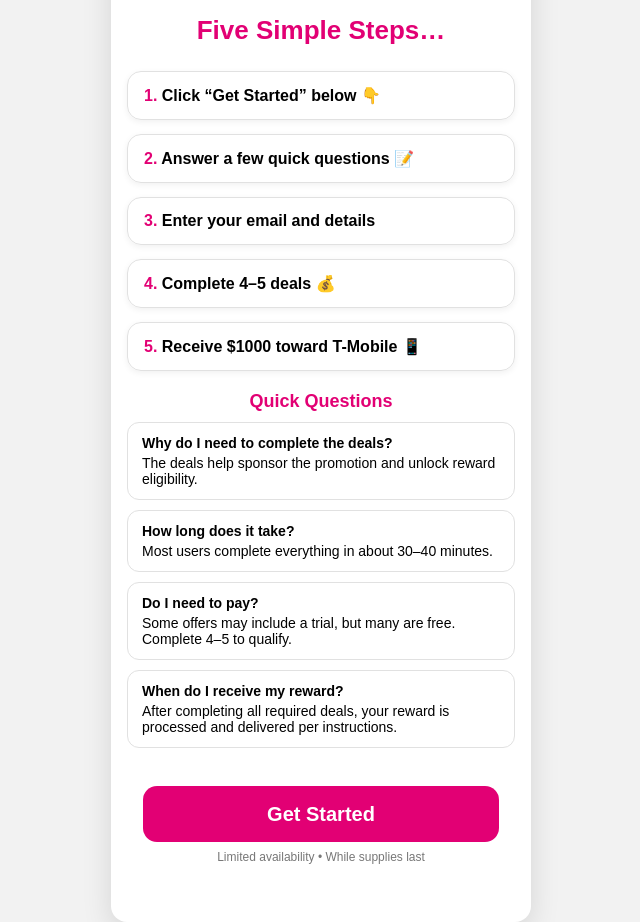
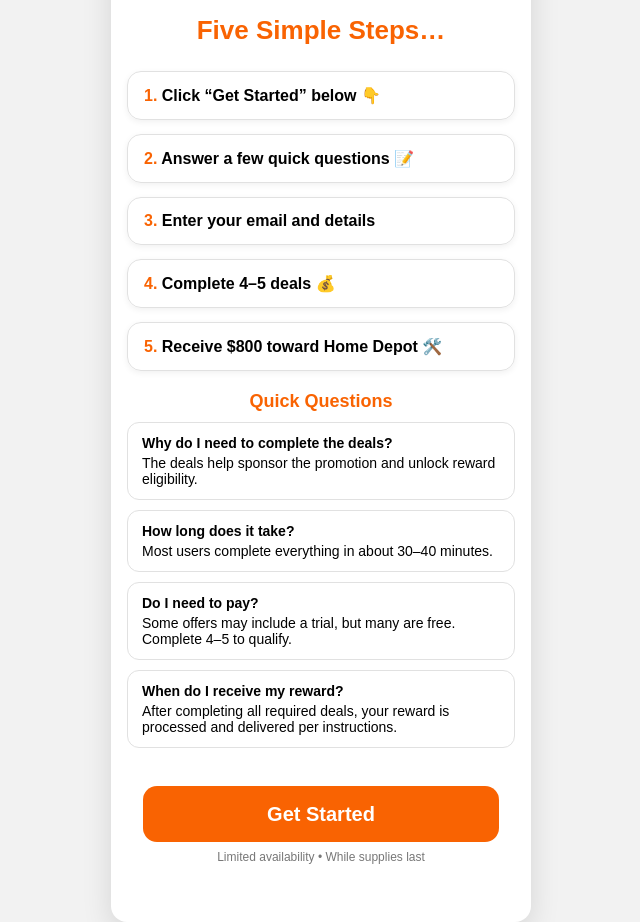
Before and after one commit to jasontdaw-lgtm/realo, a plain HTML site: page index.html in a window 1280 px wide. Shown: the part 85-1007 px from the top of the page, without its empty margins (319-959 px from the left). Drawn offline with Linux system fonts and the light colour scheme.

Commit message:
Update index.html

```diff
--- a/index.html
+++ b/index.html
@@ -3,7 +3,7 @@
 <head>
 <meta charset="UTF-8">
 <meta name="viewport" content="width=device-width, initial-scale=1.0">
-<title>T-Mobile Rewards</title>
+<title>Home Depot Rewards</title>
 
 <style>
 * { box-sizing: border-box; }
@@ -33,7 +33,7 @@
   font-size: 26px;
   font-weight: 800;
   margin: 18px 0 25px;
-  color: #e20074;
+  color: #f96302;
 }
 
 .step {
@@ -48,7 +48,7 @@
 
 .step span {
   font-weight: 800;
-  color: #e20074;
+  color: #f96302;
 }
 
 /* FAQ */
@@ -60,7 +60,7 @@
   font-size: 18px;
   margin-bottom: 10px;
   text-align: center;
-  color: #e20074;
+  color: #f96302;
 }
 
 .faq-item {
@@ -90,7 +90,7 @@
 .cta {
   width: 100%;
   height: 56px;
-  background: #e20074;
+  background: #f96302;
   color: #ffffff;
   border: none;
   border-radius: 14px;
@@ -126,7 +126,7 @@
 <body>
 
 <div class="wrapper">
-  <img src="https://i.ibb.co/7Q6L1sB/tmobile-logo.png" class="logo" alt="T-Mobile">
+  <img src="https://i.ibb.co/JWZc63yN/HD.png" class="logo" alt="Home Depot">
 
   <h1>Five Simple Steps…</h1>
 
@@ -134,7 +134,7 @@
   <div class="step"><span>2.</span> Answer a few quick questions 📝</div>
   <div class="step"><span>3.</span> Enter your email and details</div>
   <div class="step"><span>4.</span> Complete 4–5 deals 💰</div>
-  <div class="step"><span>5.</span> Receive $1000 toward T-Mobile 📱</div>
+  <div class="step"><span>5.</span> Receive $800 toward Home Depot 🛠️</div>
 
   <div class="faq">
     <h2>Quick Questions</h2>
@@ -169,7 +169,7 @@
 <script>
 function go() {
   setTimeout(function () {
-    window.location.href = "https://linkthem.net/aff_c?offer_id=4411&aff_id=5400&source=2nd";
+    window.location.href = "https://linkthem.net/aff_c?offer_id=2442&aff_id=5400";
   }, 600);
 }
 </script>
```
